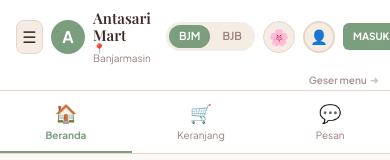
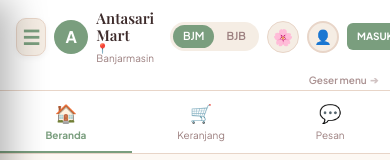
Before and after one commit to miyatyy/c-mart, a React (Vite) app in the folder antasari-mart-frontend/: page / in a window 390 px wide. Shown: the top 160 px of the page. Built offline with nearby package versions, Linux system fonts and the light colour scheme; no server answers; a web font is replaced by a local one.

Commit message:
fix: responsive mobile drawer z-index and reliable tap-to-open burger menu

```diff
--- a/antasari-mart-frontend/src/components/Sidebar.tsx
+++ b/antasari-mart-frontend/src/components/Sidebar.tsx
@@ -183,26 +183,37 @@ export default function Sidebar({
         width: 0 !important;
       }
       .am-sidebar-main {
-        width: min(85vw, 300px) !important;
+        position: fixed !important;
+        top: 0 !important;
+        left: 0 !important;
+        bottom: 0 !important;
+        height: 100vh !important;
+        height: 100dvh !important;
+        width: min(82vw, 290px) !important;
         background: #FFFFFF !important;
-        transform: translateX(-105%) !important;
-        transition: transform 0.3s cubic-bezier(0.16, 1, 0.3, 1) !important;
-        box-shadow: 10px 0 35px rgba(0, 0, 0, 0.25) !important;
-        z-index: 100000 !important;
-        visibility: hidden;
+        transform: translateX(-100%) !important;
+        transition: transform 0.3s cubic-bezier(0.25, 1, 0.5, 1) !important;
+        box-shadow: 10px 0 35px rgba(0, 0, 0, 0.3) !important;
+        z-index: 999999 !important;
+        display: flex !important;
+        flex-direction: column !important;
+        overflow-y: auto !important;
+        -webkit-overflow-scrolling: touch !important;
       }
       .am-sidebar-main.mobile-open {
         transform: translateX(0) !important;
-        visibility: visible !important;
       }
       .am-mobile-backdrop {
         position: fixed !important;
         inset: 0 !important;
-        background: rgba(15, 23, 42, 0.6) !important;
-        z-index: 99999 !important;
-        animation: fadeIn 0.2s ease forwards;
+        width: 100vw !important;
+        height: 100vh !important;
+        height: 100dvh !important;
+        background: rgba(15, 23, 42, 0.65) !important;
+        z-index: 999998 !important;
+        animation: fadeInBackdrop 0.25s ease forwards;
       }
-      @keyframes fadeIn {
+      @keyframes fadeInBackdrop {
         from { opacity: 0; }
         to { opacity: 1; }
       }
--- a/antasari-mart-frontend/src/components/TopBar.tsx
+++ b/antasari-mart-frontend/src/components/TopBar.tsx
@@ -90,11 +90,27 @@ export default function TopBar({
 
           {/* 📱 Tombol Hamburger Menu Khusus HP */}
           <button
-            onClick={onToggleMobileSidebar}
+            onClick={(e) => {
+              e.preventDefault();
+              e.stopPropagation();
+              if (onToggleMobileSidebar) onToggleMobileSidebar();
+            }}
+            aria-label="Buka Menu Sidebar"
             style={{
-              background: 'var(--am-bg2)', border: '1px solid var(--am-border)', borderRadius: 8,
-              width: 34, height: 34, cursor: 'pointer', display: 'flex', alignItems: 'center', justifyContent: 'center',
-              fontSize: 16, color: 'var(--am-text)'
+              background: 'var(--am-bg2)',
+              border: '1px solid var(--am-border)',
+              borderRadius: 10,
+              width: 38,
+              height: 38,
+              cursor: 'pointer',
+              display: 'flex',
+              alignItems: 'center',
+              justifyContent: 'center',
+              fontSize: 20,
+              fontWeight: 'bold',
+              color: 'var(--am-primary)',
+              boxShadow: '0 2px 6px rgba(0,0,0,0.05)',
+              zIndex: 102
             }}
             title="Buka Sidebar Menu"
           >
```
Also changed, not shown: 4 other files (tests, documents, lock files or other folders).
